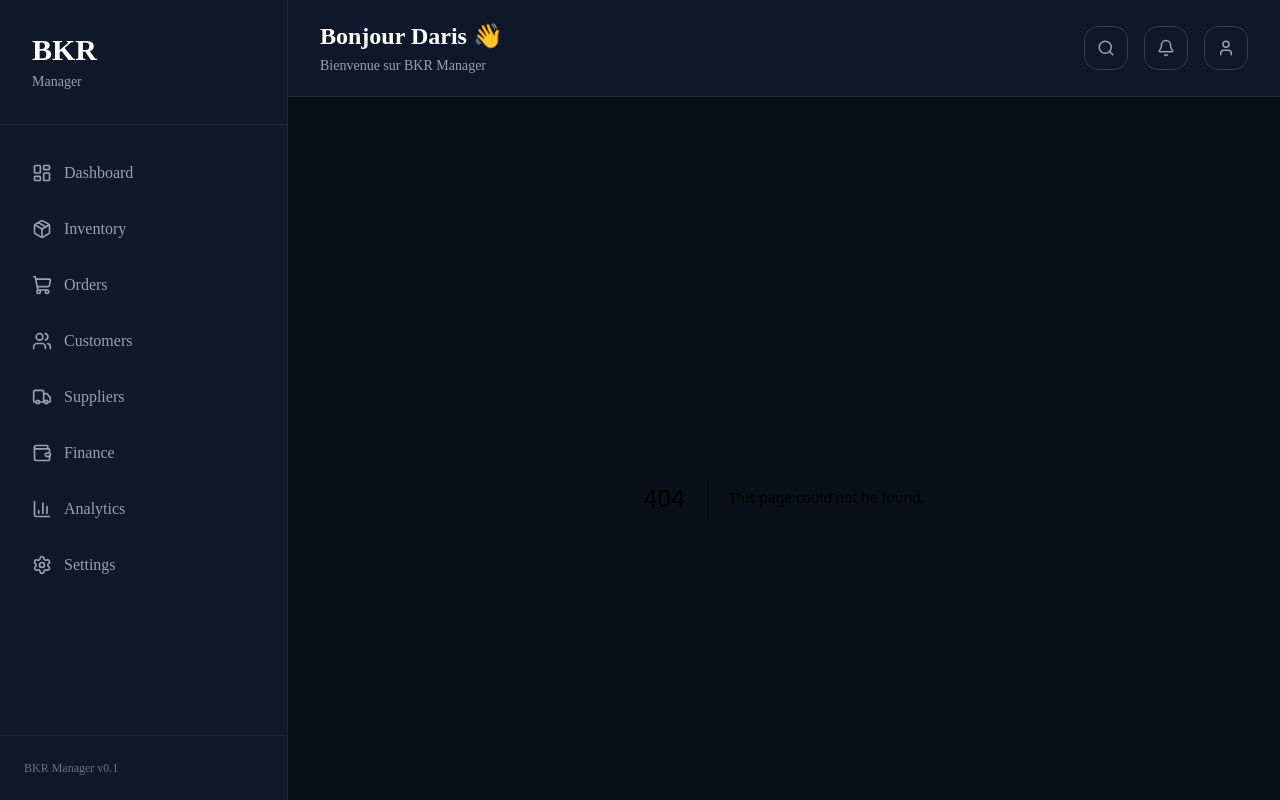
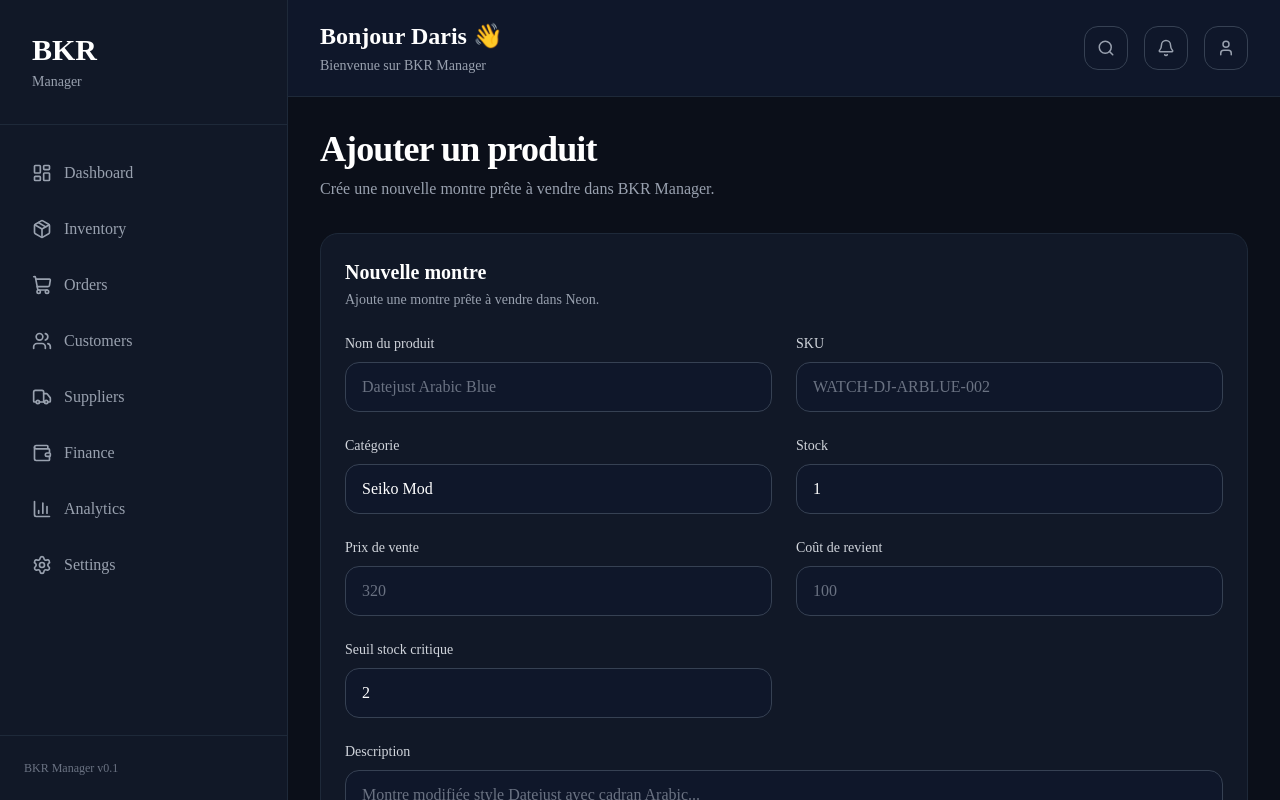
Before and after one commit to bkrmods/bkr-manager, a Next.js app: page /inventory/new in a window 1280 px wide. Before the commit this address had no page. Shown: the top 800 px of the page. Built offline with nearby package versions, Linux system fonts and the light colour scheme; no server answers.

Commit message:
Sprint 9.2 - Add product creation form

```diff
--- /dev/null
+++ b/app/inventory/actions.ts
@@ -0,0 +1,68 @@
+"use server";
+
+import { revalidatePath } from "next/cache";
+import { redirect } from "next/navigation";
+
+import { prisma } from "@/lib/prisma";
+
+function getRequiredString(formData: FormData, key: string) {
+  const value = formData.get(key);
+
+  if (typeof value !== "string" || value.trim().length === 0) {
+    throw new Error(`Le champ ${key} est obligatoire.`);
+  }
+
+  return value.trim();
+}
+
+function getNumber(formData: FormData, key: string) {
+  const value = formData.get(key);
+
+  if (typeof value !== "string" || value.trim().length === 0) {
+    return 0;
+  }
+
+  const numberValue = Number(value);
+
+  if (Number.isNaN(numberValue)) {
+    throw new Error(`Le champ ${key} doit être un nombre.`);
+  }
+
+  return numberValue;
+}
+
+export async function createProduct(formData: FormData) {
+  const name = getRequiredString(formData, "name");
+  const sku = getRequiredString(formData, "sku");
+  const category = getRequiredString(formData, "category");
+
+  const description = formData.get("description");
+  const sellingPrice = getNumber(formData, "sellingPrice");
+  const costPrice = getNumber(formData, "costPrice");
+  const stock = getNumber(formData, "stock");
+  const lowStockThreshold = getNumber(formData, "lowStockThreshold");
+
+  const margin = sellingPrice - costPrice;
+
+  await prisma.product.create({
+    data: {
+      name,
+      sku,
+      description:
+        typeof description === "string" && description.trim().length > 0
+          ? description.trim()
+          : null,
+      category,
+      sellingPrice: sellingPrice.toString(),
+      costPrice: costPrice.toString(),
+      margin: margin.toString(),
+      stock,
+      lowStockThreshold,
+      status: "ACTIVE",
+      imageUrl: "",
+    },
+  });
+
+  revalidatePath("/inventory");
+  redirect("/inventory");
+}
--- /dev/null
+++ b/app/inventory/new/page.tsx
@@ -0,0 +1,15 @@
+import PageHeader from "@/components/shared/PageHeader";
+import ProductForm from "@/components/inventory/ProductForm";
+
+export default function NewProductPage() {
+  return (
+    <div className="space-y-8 p-8">
+      <PageHeader
+        title="Ajouter un produit"
+        subtitle="Crée une nouvelle montre prête à vendre dans BKR Manager."
+      />
+
+      <ProductForm />
+    </div>
+  );
+}
--- a/app/inventory/page.tsx
+++ b/app/inventory/page.tsx
@@ -1,3 +1,7 @@
+import Link from "next/link";
+
+import { Plus } from "lucide-react";
+
 import PageHeader from "@/components/shared/PageHeader";
 
 import InventorySummaryCards from "@/components/inventory/InventorySummaryCards";
@@ -13,10 +17,20 @@ export default async function InventoryPage() {
 
   return (
     <div className="space-y-8 p-8">
-      <PageHeader
-        title="Inventory"
-        subtitle="Gère tes montres, composants et stocks depuis Neon."
-      />
+      <div className="flex items-start justify-between gap-6">
+        <PageHeader
+          title="Inventory"
+          subtitle="Gère tes montres, composants et stocks depuis Neon."
+        />
+
+        <Link
+          href="/inventory/new"
+          className="flex items-center gap-2 rounded-xl bg-blue-600 px-5 py-3 font-semibold text-white transition hover:bg-blue-500"
+        >
+          <Plus size={18} />
+          Ajouter un produit
+        </Link>
+      </div>
 
       <InventorySummaryCards summary={inventory.summary} />
 
--- /dev/null
+++ b/components/inventory/ProductForm.tsx
@@ -0,0 +1,154 @@
+import Link from "next/link";
+
+import { createProduct } from "@/app/inventory/actions";
+
+export default function ProductForm() {
+  return (
+    <form
+      action={createProduct}
+      className="rounded-2xl border border-gray-800 bg-[#111827] p-6"
+    >
+      <div className="mb-6">
+        <h2 className="text-xl font-semibold text-white">
+          Nouvelle montre
+        </h2>
+
+        <p className="mt-1 text-sm text-gray-400">
+          Ajoute une montre prête à vendre dans Neon.
+        </p>
+      </div>
+
+      <div className="grid gap-6 md:grid-cols-2">
+        <div>
+          <label className="mb-2 block text-sm font-medium text-gray-300">
+            Nom du produit
+          </label>
+
+          <input
+            name="name"
+            required
+            placeholder="Datejust Arabic Blue"
+            className="w-full rounded-xl border border-gray-700 bg-[#0F172A] px-4 py-3 text-white outline-none transition placeholder:text-gray-500 focus:border-blue-500"
+          />
+        </div>
+
+        <div>
+          <label className="mb-2 block text-sm font-medium text-gray-300">
+            SKU
+          </label>
+
+          <input
+            name="sku"
+            required
+            placeholder="WATCH-DJ-ARBLUE-002"
+            className="w-full rounded-xl border border-gray-700 bg-[#0F172A] px-4 py-3 text-white outline-none transition placeholder:text-gray-500 focus:border-blue-500"
+          />
+        </div>
+
+        <div>
+          <label className="mb-2 block text-sm font-medium text-gray-300">
+            Catégorie
+          </label>
+
+          <input
+            name="category"
+            required
+            defaultValue="Seiko Mod"
+            className="w-full rounded-xl border border-gray-700 bg-[#0F172A] px-4 py-3 text-white outline-none transition placeholder:text-gray-500 focus:border-blue-500"
+          />
+        </div>
+
+        <div>
+          <label className="mb-2 block text-sm font-medium text-gray-300">
+            Stock
+          </label>
+
+          <input
+            name="stock"
+            type="number"
+            min="0"
+            required
+            defaultValue="1"
+            className="w-full rounded-xl border border-gray-700 bg-[#0F172A] px-4 py-3 text-white outline-none transition placeholder:text-gray-500 focus:border-blue-500"
+          />
+        </div>
+
+        <div>
+          <label className="mb-2 block text-sm font-medium text-gray-300">
+            Prix de vente
+          </label>
+
+          <input
+            name="sellingPrice"
+            type="number"
+            min="0"
+            step="0.01"
+            required
+            placeholder="320"
+            className="w-full rounded-xl border border-gray-700 bg-[#0F172A] px-4 py-3 text-white outline-none transition placeholder:text-gray-500 focus:border-blue-500"
+          />
+        </div>
+
+        <div>
+          <label className="mb-2 block text-sm font-medium text-gray-300">
+            Coût de revient
+          </label>
+
+          <input
+            name="costPrice"
+            type="number"
+            min="0"
+            step="0.01"
+            required
+            placeholder="100"
+            className="w-full rounded-xl border border-gray-700 bg-[#0F172A] px-4 py-3 text-white outline-none transition placeholder:text-gray-500 focus:border-blue-500"
+          />
+        </div>
+
+        <div>
+          <label className="mb-2 block text-sm font-medium text-gray-300">
+            Seuil stock critique
+          </label>
+
+          <input
+            name="lowStockThreshold"
+            type="number"
+            min="0"
+            required
+            defaultValue="2"
+            className="w-full rounded-xl border border-gray-700 bg-[#0F172A] px-4 py-3 text-white outline-none transition placeholder:text-gray-500 focus:border-blue-500"
+          />
+        </div>
+
+        <div className="md:col-span-2">
+          <label className="mb-2 block text-sm font-medium text-gray-300">
+            Description
+          </label>
+
+          <textarea
+            name="description"
+            rows={4}
+            placeholder="Montre modifiée style Datejust avec cadran Arabic..."
+            className="w-full resize-none rounded-xl border border-gray-700 bg-[#0F172A] px-4 py-3 text-white outline-none transition placeholder:text-gray-500 focus:border-blue-500"
+          />
+        </div>
+      </div>
+
+      <div className="mt-8 flex items-center justify-end gap-4">
+        <Link
+          href="/inventory"
+          className="rounded-xl border border-gray-700 px-5 py-3 font-medium text-gray-300 transition hover:bg-gray-800 hover:text-white"
+        >
+          Annuler
+        </Link>
+
+        <button
+          type="submit"
+          className="rounded-xl bg-blue-600 px-5 py-3 font-semibold text-white transition hover:bg-blue-500"
+        >
+          Ajouter le produit
+        </button>
+      </div>
+    </form>
+  );
+}
--- /dev/null
+++ b/components/inventory/nventoryStatusBadge.tsx
@@ -0,0 +1,41 @@
+type InventoryStatusBadgeProps = {
+  status: string;
+};
+
+const statusConfig: Record<
+  string,
+  {
+    label: string;
+    className: string;
+  }
+> = {
+  ACTIVE: {
+    label: "Actif",
+    className: "bg-green-600/20 text-green-400",
+  },
+  OUT_OF_STOCK: {
+    label: "Rupture",
+    className: "bg-red-600/20 text-red-400",
+  },
+  ARCHIVED: {
+    label: "Archivé",
+    className: "bg-gray-600/20 text-gray-400",
+  },
+};
+
+export default function InventoryStatusBadge({
+  status,
+}: InventoryStatusBadgeProps) {
+  const config = statusConfig[status] ?? {
+    label: status,
+    className: "bg-gray-600/20 text-gray-400",
+  };
+
+  return (
+    <span
+      className={`rounded-full px-3 py-1 text-xs font-medium ${config.className}`}
+    >
+      {config.label}
+    </span>
+  );
+}
```
